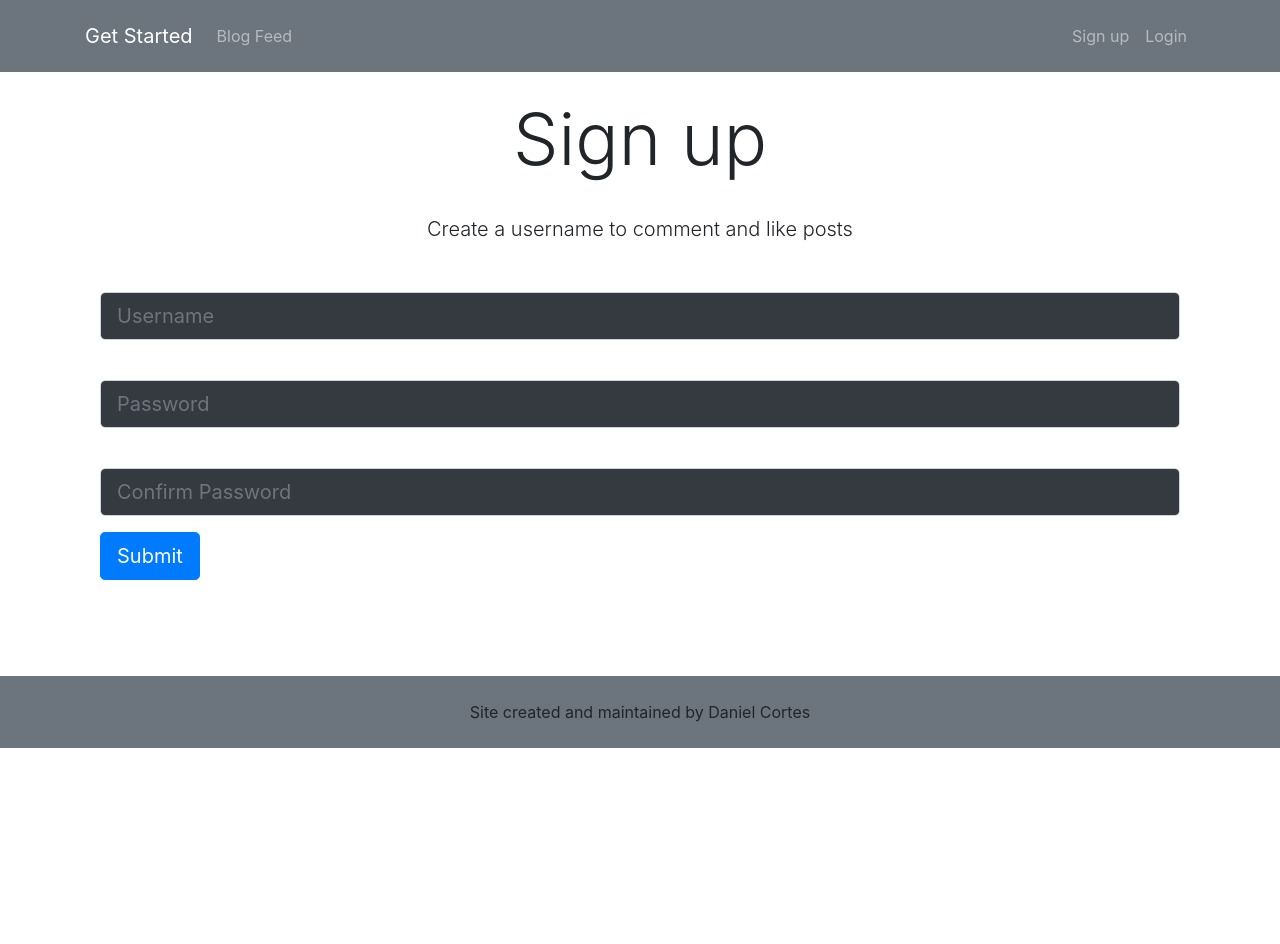
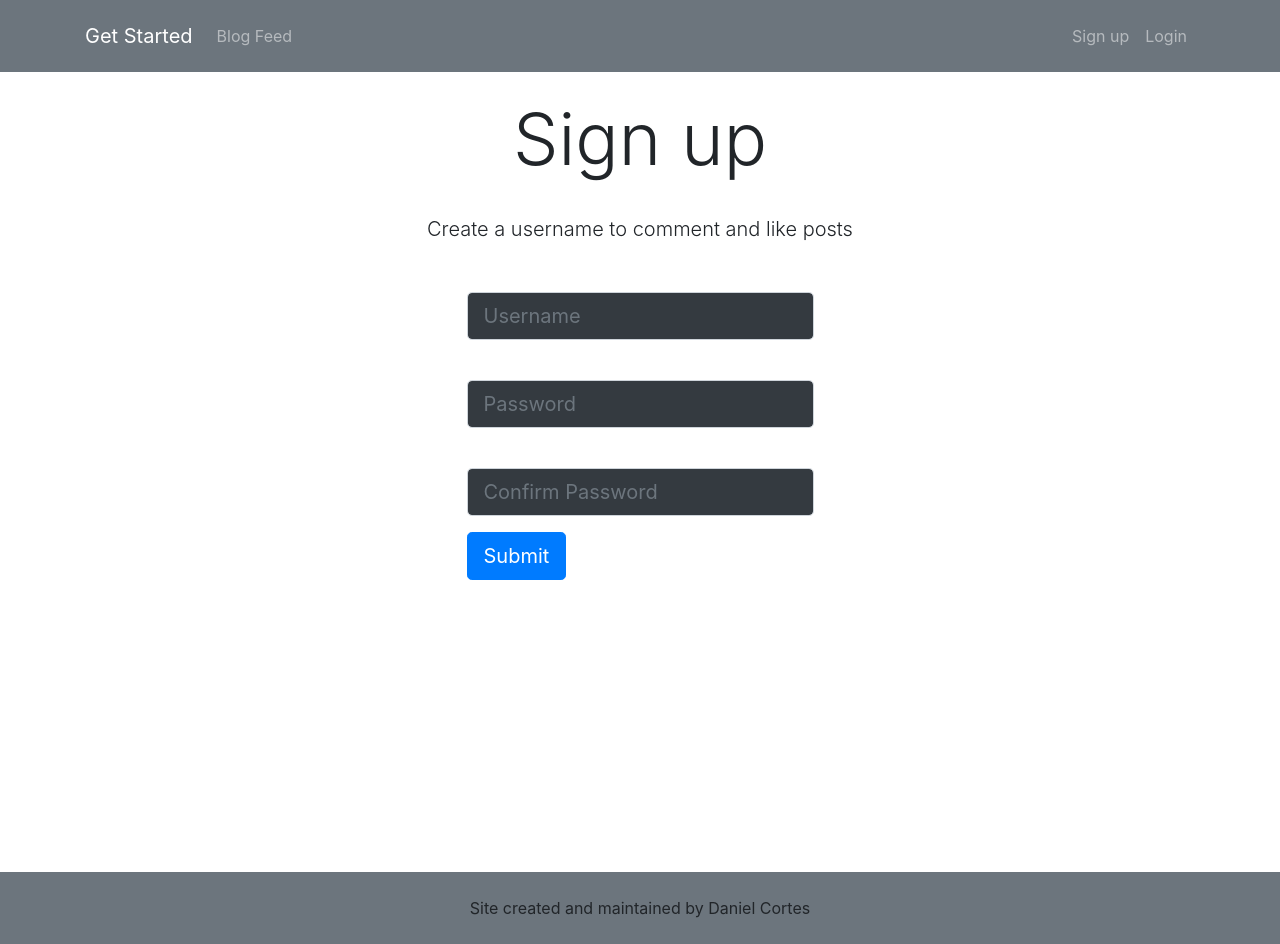
Before and after one commit to DanielCortesTX/Cortes-Blog, a React (Create React App) app in the folder client/: page /register in a window 1280 px wide. Before the commit the page ends 800 px from the top, so only its background shows below. Built offline with nearby package versions, Linux system fonts and the light colour scheme.

Commit message:
feat: Cleaned register styling

```diff
--- a/client/src/components/auth/Register.js
+++ b/client/src/components/auth/Register.js
@@ -57,11 +57,8 @@ class Register extends Component {
     const { errors } = this.state
 
     return (
-      <div className="register">
-        <div className="container">
-          <div className="m-auto">
-            <h1 className="text-center display-3 mt-4">Sign up
-            </h1>
+      <div className="temp-register">
+        <h1 className="text-center display-3 mt-4">Sign up</h1>
         <br/>
         <p className="lead text-center mb-4">Create a username to comment and like posts</p>
         <br/>
@@ -93,8 +90,7 @@ class Register extends Component {
               value={this.state.password}
               onChange={this.onChange}
             />
-                {errors.password && (<div
-                className="invalid-feedback">
+            {errors.password && (<div className="invalid-feedback">
               {errors.password}</div>)}
           </div>
           <br/>
@@ -122,8 +118,6 @@ class Register extends Component {
         <br/>
         <br/>
       </div>
-        </div>
-      </div>
     )
   }
 }
--- /dev/null
+++ b/client/src/styles/component/_register.scss
@@ -0,0 +1,8 @@
+.temp-register {
+  // max-width: 800px;
+  display: flex;
+  flex-direction: column;
+  align-items: center;
+  margin: 0;
+  height: 100vh;
+}
--- a/client/src/styles/style.scss
+++ b/client/src/styles/style.scss
@@ -2,7 +2,8 @@
 @import './spacing/spacing';
 @import './small/smallAdjust';
 @import './component/landing';
-@import './component/loading'
+@import './component/loading';
+@import './component/register';
 
 // img {
 //   width: 100%;
```
Lines whose indentation alone changed are shown as unchanged.
